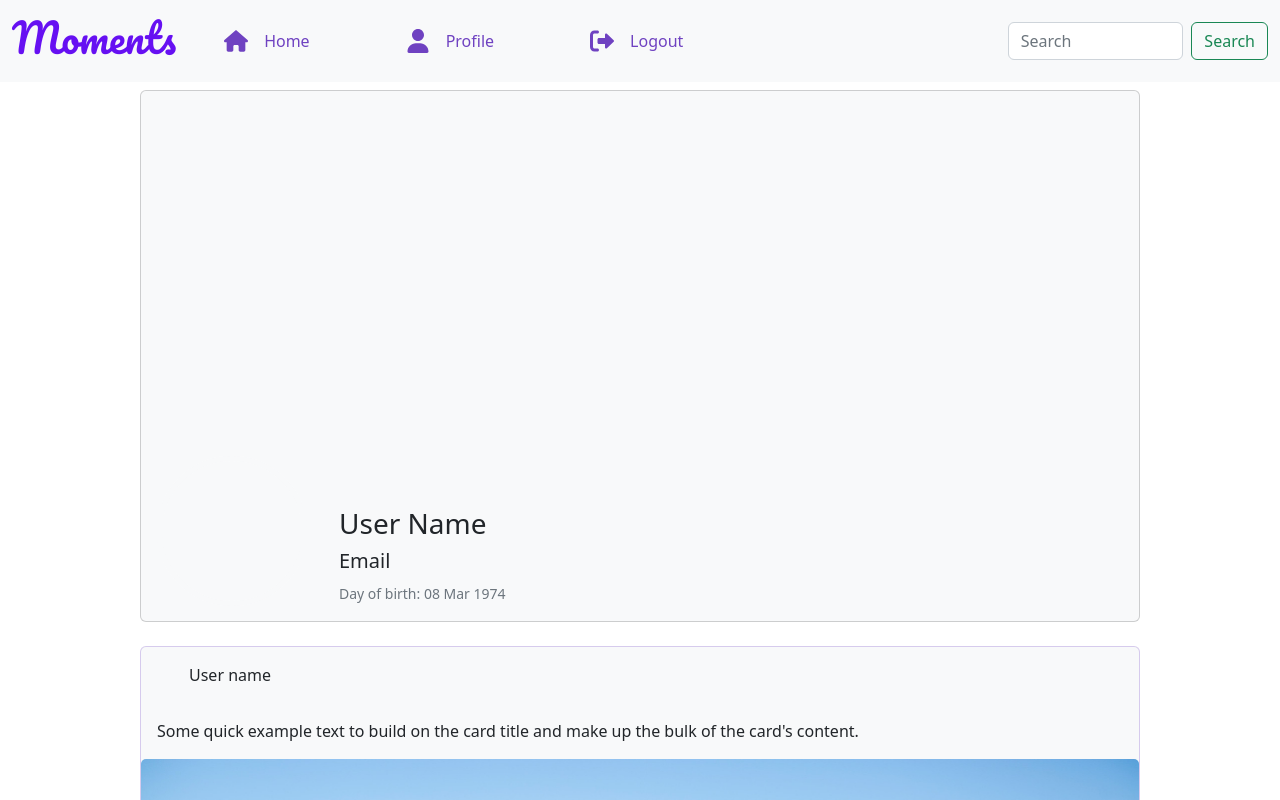
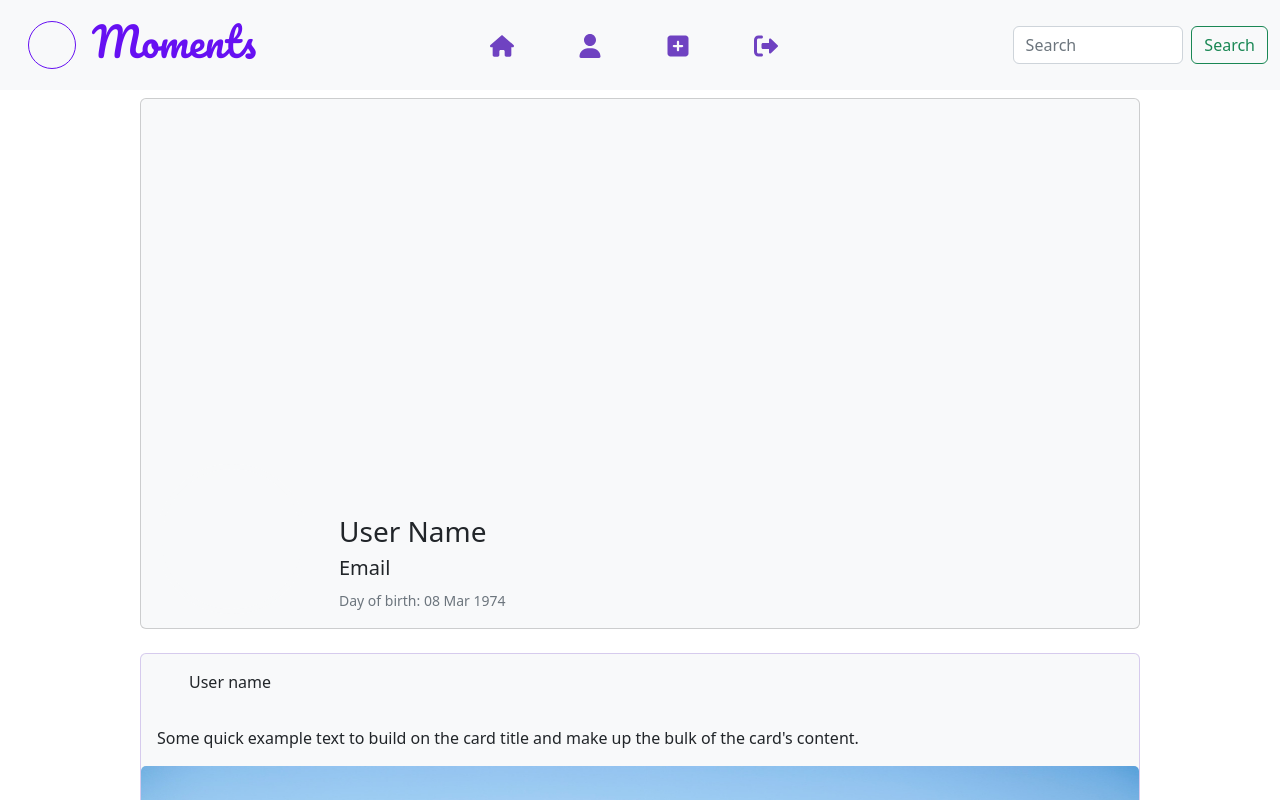
Before and after one commit to VLazari/Social-Media, a website: page pages/profile.html in a window 1280 px wide. Shown: the top 800 px of the page. Drawn offline with nearby package versions, Linux system fonts and the light colour scheme.

```diff
--- a/js/home.mjs
+++ b/js/home.mjs
@@ -25,11 +25,11 @@
 
 import { getData } from "./modules/API-access.mjs";
 
-const url = baseURL + "/posts?_author=true&_comments=true&reactions=true&sort=created&sortOrder=desc&limit=10";
+const url = baseURL + "/posts?_author=true&_comments=true&reactions=true&sort=created&sortOrder=desc&limit=2&offset=0";
 const mainPosts = document.querySelector(".posts");
 const posts = await getData(url);
 
-//console.log(posts);
+console.log(posts);
 posts.forEach((post) => {
 	let media = "";
 	if (post.media.trim() != "") {
@@ -60,7 +60,7 @@
 
 // >>><<<
 
-// >>> Display the posts <<<
+// >>> Add a new posts <<<
 
 import { postData, addPostBody } from "./modules/API-access.mjs";
 
--- a/pages/home.html
+++ b/pages/home.html
@@ -41,7 +41,7 @@
 								</a>
 							</li>
 							<li class="nav-item mx-md-3">
-								<a class="nav-link px-3 py-4" href="profile.html">
+								<a id="profile" class="nav-link px-3 py-4">
 									<svg xmlns="http://www.w3.org/2000/svg" viewBox="0 0 448 512" class="icon">
 										<!--! Font Awesome Pro 6.2.0 by @fontawesome - https://fontawesome.com License - https://fontawesome.com/license (Commercial License) Copyright 2022 Fonticons, Inc. -->
 										<path
@@ -61,7 +61,7 @@
 								</button>
 							</li>
 							<li class="nav-item mx-md-3">
-								<a class="nav-link px-3 py-4" href="../index.html">
+								<a id="logout" class="nav-link px-3 py-4" href="/index.html">
 									<svg xmlns="http://www.w3.org/2000/svg" viewBox="0 0 512 512" class="icon">
 										<!--! Font Awesome Pro 6.2.0 by @fontawesome - https://fontawesome.com License - https://fontawesome.com/license (Commercial License) Copyright 2022 Fonticons, Inc. -->
 										<path
@@ -138,6 +138,7 @@
 			<div class="container-fluid border border-2 fs-3 text-center"><h1>Moments</h1></div>
 		</footer>
 		<script src="/node_modules/bootstrap/dist/js/bootstrap.bundle.min.js"></script>
-		<script src="../js/home.mjs" type="module"></script>
+		<script src="/js/home.mjs" type="module"></script>
+		<script src="/js/nav-action.mjs" type="module"></script>
 	</body>
 </html>
--- a/pages/profile.html
+++ b/pages/profile.html
@@ -12,6 +12,9 @@
 		<header class="sticky-top">
 			<nav class="navbar navbar-expand-lg bg-light">
 				<div class="container-fluid container">
+					<a class="nav-link mx-3 d-flex justify-content-center align-items-center" href="profile.html">
+						<div class="avatar-img"></div>
+					</a>
 					<a class="navbar-brand mx-auto" href="home.html"><h1>Moments</h1></a>
 					<button
 						class="navbar-toggler"
@@ -25,38 +28,45 @@
 						<span class="navbar-toggler-icon"></span>
 					</button>
 					<div class="collapse navbar-collapse" id="navbarResponsive">
-						<ul class="navbar-nav mx-auto">
-							<li class="nav-item">
-								<a class="nav-link activ px-5 py-3 d-flex justify-content-center align-items-center" href="home.html">
+						<ul class="navbar-nav d-flex flex-row justify-content-evenly justify-content-md-center just align-items-center">
+							<li class="nav-item mx-md-3">
+								<a class="nav-link activ px-3 py-4" href="home.html">
 									<svg xmlns="http://www.w3.org/2000/svg" viewBox="0 0 576 512" class="icon">
 										<!--! Font Awesome Pro 6.2.0 by @fontawesome - https://fontawesome.com License - https://fontawesome.com/license (Commercial License) Copyright 2022 Fonticons, Inc. -->
 										<path
 											d="M575.8 255.5c0 18-15 32.1-32 32.1h-32l.7 160.2c0 2.7-.2 5.4-.5 8.1V472c0 22.1-17.9 40-40 40H456c-1.1 0-2.2 0-3.3-.1c-1.4 .1-2.8 .1-4.2 .1H416 392c-22.1 0-40-17.9-40-40V448 384c0-17.7-14.3-32-32-32H256c-17.7 0-32 14.3-32 32v64 24c0 22.1-17.9 40-40 40H160 128.1c-1.5 0-3-.1-4.5-.2c-1.2 .1-2.4 .2-3.6 .2H104c-22.1 0-40-17.9-40-40V360c0-.9 0-1.9 .1-2.8V287.6H32c-18 0-32-14-32-32.1c0-9 3-17 10-24L266.4 8c7-7 15-8 22-8s15 2 21 7L564.8 231.5c8 7 12 15 11 24z"
 										/>
 									</svg>
-									<div class="ms-3 text-primary">Home</div>
 								</a>
 							</li>
-							<li class="nav-item">
-								<a class="nav-link px-5 py-3 d-flex justify-content-center align-items-center" href="profile.html">
+							<li class="nav-item mx-md-3">
+								<a id="profile" class="nav-link px-3 py-4" href="">
 									<svg xmlns="http://www.w3.org/2000/svg" viewBox="0 0 448 512" class="icon">
 										<!--! Font Awesome Pro 6.2.0 by @fontawesome - https://fontawesome.com License - https://fontawesome.com/license (Commercial License) Copyright 2022 Fonticons, Inc. -->
 										<path
 											d="M224 256c70.7 0 128-57.3 128-128S294.7 0 224 0S96 57.3 96 128s57.3 128 128 128zm-45.7 48C79.8 304 0 383.8 0 482.3C0 498.7 13.3 512 29.7 512H418.3c16.4 0 29.7-13.3 29.7-29.7C448 383.8 368.2 304 269.7 304H178.3z"
 										/>
 									</svg>
-									<div class="ms-3 text-primary">Profile</div>
 								</a>
 							</li>
-							<li class="nav-item">
-								<a class="nav-link px-5 py-3 d-flex justify-content-center align-items-center" href="../index.html">
+							<li class="nav-item mx-md-3">
+								<button type="button" class="border-0 text-bg-light px-3 py-4" data-bs-toggle="modal" data-bs-target="#addPostModal">
+									<svg xmlns="http://www.w3.org/2000/svg" viewBox="0 0 448 512" class="icon">
+										<!--! Font Awesome Pro 6.2.0 by @fontawesome - https://fontawesome.com License - https://fontawesome.com/license (Commercial License) Copyright 2022 Fonticons, Inc. -->
+										<path
+											d="M64 32C28.7 32 0 60.7 0 96V416c0 35.3 28.7 64 64 64H384c35.3 0 64-28.7 64-64V96c0-35.3-28.7-64-64-64H64zM200 344V280H136c-13.3 0-24-10.7-24-24s10.7-24 24-24h64V168c0-13.3 10.7-24 24-24s24 10.7 24 24v64h64c13.3 0 24 10.7 24 24s-10.7 24-24 24H248v64c0 13.3-10.7 24-24 24s-24-10.7-24-24z"
+										/>
+									</svg>
+								</button>
+							</li>
+							<li class="nav-item mx-md-3">
+								<a id="logout" class="nav-link px-3 py-4" href="">
 									<svg xmlns="http://www.w3.org/2000/svg" viewBox="0 0 512 512" class="icon">
 										<!--! Font Awesome Pro 6.2.0 by @fontawesome - https://fontawesome.com License - https://fontawesome.com/license (Commercial License) Copyright 2022 Fonticons, Inc. -->
 										<path
 											d="M160 96c17.7 0 32-14.3 32-32s-14.3-32-32-32H96C43 32 0 75 0 128V384c0 53 43 96 96 96h64c17.7 0 32-14.3 32-32s-14.3-32-32-32H96c-17.7 0-32-14.3-32-32l0-256c0-17.7 14.3-32 32-32h64zM504.5 273.4c4.8-4.5 7.5-10.8 7.5-17.4s-2.7-12.9-7.5-17.4l-144-136c-7-6.6-17.2-8.4-26-4.6s-14.5 12.5-14.5 22v72H192c-17.7 0-32 14.3-32 32l0 64c0 17.7 14.3 32 32 32H320v72c0 9.6 5.7 18.2 14.5 22s19 2 26-4.6l144-136z"
 										/>
 									</svg>
-									<div class="ms-3 text-primary">Logout</div>
 								</a>
 							</li>
 						</ul>
--- a/src/scss/style.scss
+++ b/src/scss/style.scss
@@ -8,6 +8,10 @@
   box-sizing: border-box;
   padding: 0;
   margin: 0;
+}
+
+main{
+  min-height: calc(100vh - 10em);
 }
 
 .main-container{
```
Also changed, not shown: js/nav-action.mjs (added, +10 -0 lines), dist/css/style.css, js/profile.mjs (added), 1 other file.
